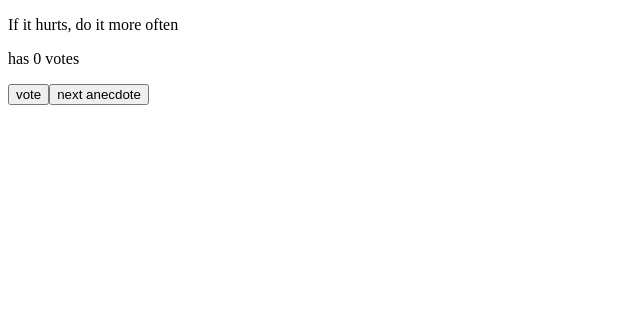
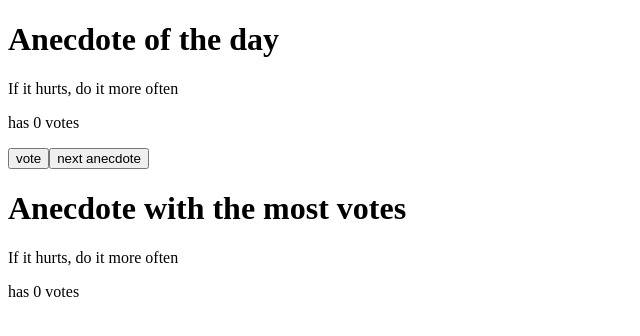
Before and after one commit to atklenner/unicafe, a React (Create React App) app: page / in a window 1280 px wide. Shown: the top 336 px of the page, without its empty margins (0-640 px from the left). Built offline with nearby package versions, Linux system fonts and the light colour scheme.

Commit message:
finish 1.14

```diff
--- a/src/App.js
+++ b/src/App.js
@@ -1,4 +1,4 @@
-import { useState } from "react";
+import { useState, useEffect } from "react";
 
 const App = () => {
   const anecdotes = [
@@ -11,10 +11,11 @@ const App = () => {
     "Programming without an extremely heavy use of console.log is same as if a doctor would refuse to use x-rays or blood tests when diagnosing patients",
   ];
 
-  const starterPoints = { 0: 0, 1: 0, 2: 0, 3: 0, 4: 0, 5: 0, 6: 0, 7: 0 };
+  const starterPoints = [0, 0, 0, 0, 0, 0, 0];
 
   const [selected, setSelected] = useState(0);
   const [points, setPoints] = useState(starterPoints);
+  const [most, setMost] = useState(0);
 
   function changeQuote() {
     let random = Math.floor(Math.random() * anecdotes.length);
@@ -23,16 +24,26 @@ const App = () => {
 
   function increaseVote() {
     setPoints((prevPoints) => {
-      return { ...prevPoints, [selected]: prevPoints[selected] + 1 };
+      prevPoints[selected]++;
+      return [...prevPoints];
     });
   }
 
+  useEffect(() => {
+    let max = Math.max(...points);
+    setMost(points.indexOf(max));
+  }, [points]);
+
   return (
     <div>
+      <h1>Anecdote of the day</h1>
       <p>{anecdotes[selected]}</p>
       <p>has {points[selected]} votes</p>
       <button onClick={increaseVote}>vote</button>
       <button onClick={changeQuote}>next anecdote</button>
+      <h1>Anecdote with the most votes</h1>
+      <p>{anecdotes[most]}</p>
+      <p>has {points[most]} votes</p>
     </div>
   );
 };
```
